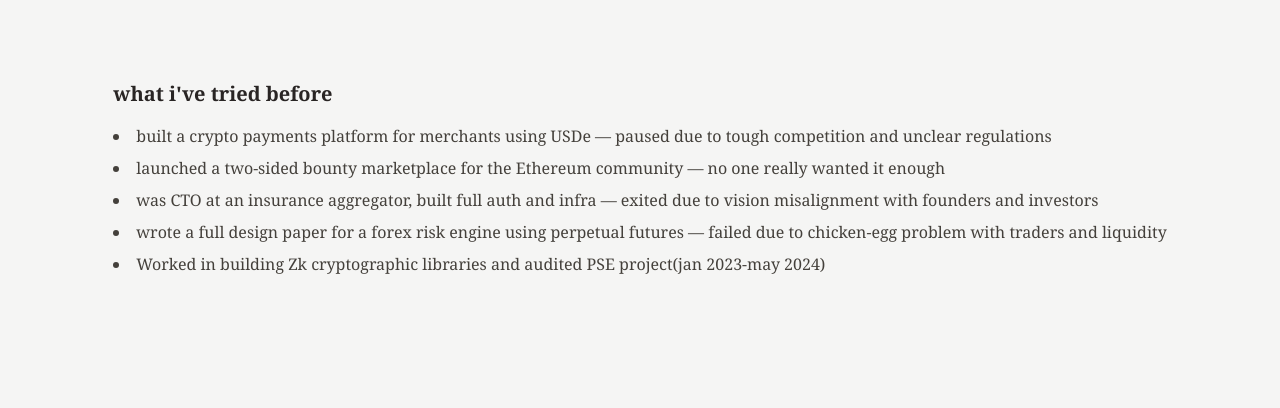
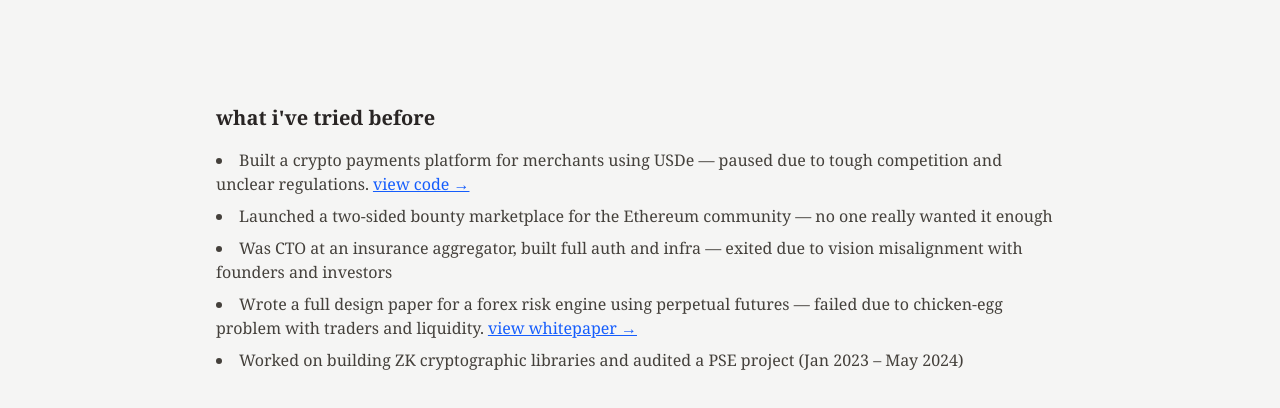
Before and after one commit to yagnadeepxo/battlescars, a Next.js app: page / in a window 1280 px wide. Shown: the top 408 px of the page. Built offline with nearby package versions, Linux system fonts and the light colour scheme.

Commit message:
Update page.tsx

```diff
--- a/src/app/page.tsx
+++ b/src/app/page.tsx
@@ -6,18 +6,46 @@ const InternLandingPage = () => {
 
   return (
     <div className="font-serif bg-stone-100 text-stone-800 flex flex-col items-center pt-20">
+      <div className="max-w-4xl w-full p-6">
         {/* What I've tried before */}
         <div className="mb-12">
           <h2 className="text-xl font-semibold mb-4">what i've tried before</h2>
           <ul className="list-disc list-inside space-y-2 text-stone-700">
-            <li>built a crypto payments platform for merchants using USDe — paused due to tough competition and unclear regulations</li>
-            <li>launched a two-sided bounty marketplace for the Ethereum community — no one really wanted it enough</li>
-            <li>was CTO at an insurance aggregator, built full auth and infra — exited due to vision misalignment with founders and investors</li>
-            <li>wrote a full design paper for a forex risk engine using perpetual futures — failed due to chicken-egg problem with traders and liquidity</li>
-            <li>Worked in building Zk cryptographic libraries and audited PSE project(jan 2023-may 2024)</li>
+            <li>
+              Built a crypto payments platform for merchants using USDe — paused due to tough competition and unclear regulations.
+              <a
+                href="https://github.com/yagnadeepxo/pulse"
+                target="_blank"
+                rel="noopener noreferrer"
+                className="text-blue-600 underline ml-1"
+              >
+                view code →
+              </a>
+            </li>
+            <li>
+              Launched a two-sided bounty marketplace for the Ethereum community — no one really wanted it enough
+            </li>
+            <li>
+              Was CTO at an insurance aggregator, built full auth and infra — exited due to vision misalignment with founders and investors
+            </li>
+            <li>
+              Wrote a full design paper for a forex risk engine using perpetual futures — failed due to chicken-egg problem with traders and liquidity.
+              <a
+                href="https://drive.google.com/file/d/10WZUn6FHHIYFyGdh1teJznCTF51njN2k/view"
+                target="_blank"
+                rel="noopener noreferrer"
+                className="text-blue-600 underline ml-1"
+              >
+                view whitepaper →
+              </a>
+            </li>
+            <li>
+              Worked on building ZK cryptographic libraries and audited a PSE project (Jan 2023 – May 2024)
+            </li>
           </ul>
         </div>
       </div>
+    </div>
   );
 };
 
```
